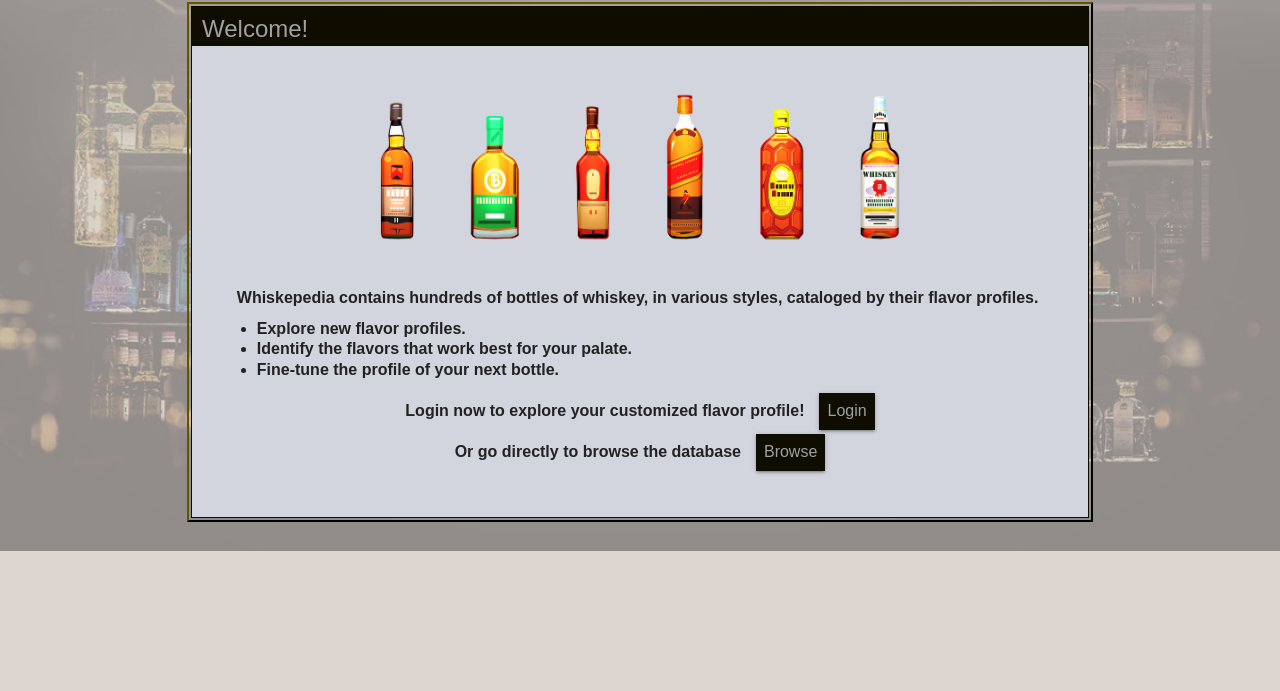
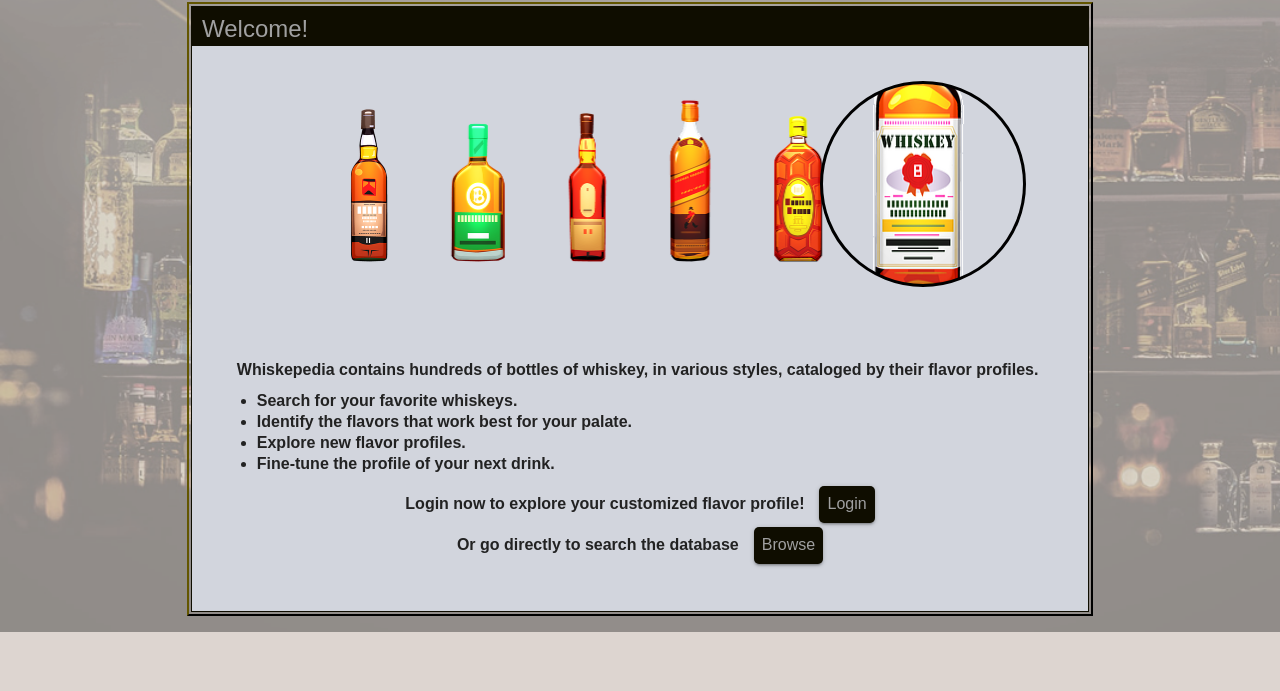
Before and after one commit to team-whiskepedia/whiskepedia, a website with bundled scripts: page public/index.html in a window 1280 px wide. Shown: the part 109-800 px from the top of the page. Built offline with nearby package versions, Linux system fonts and the light colour scheme; a web font is replaced by a local one.

Commit message:
splash page juicy-ness

```diff
--- a/public/src/components/app/App.js
+++ b/public/src/components/app/App.js
@@ -17,17 +17,21 @@ export class App extends Component {
                 <!-- header goes here -->
                 <main class="container">
                     <h3>Welcome!</h3>
-                    <div class="slideshow-container">
-                        <img src="assets/whiskey-sprite.png" alt="bottles of whiskey">
+                    <div class="image-container">
+                        <div class="magnifier-container">
+                            <div class=img-magnifier-glass></div>
+                            <img src="assets/whiskey-sprite.png" alt="bottles of whiskey">
+                        </div>
                     </div>
                     <section class="info">
                         <p>
                             Whiskepedia contains hundreds of bottles of whiskey, in various styles,
                             cataloged by their flavor profiles.
                             <ul>
-                                <li>Explore new flavor profiles. </li>
+                                <li>Search for your favorite whiskeys. </li>
                                 <li>Identify the flavors that work best for your palate.</li>
-                                <li>Fine-tune the profile of your next bottle.</li>
+                                <li>Explore new flavor profiles.</li>
+                                <li>Fine-tune the profile of your next drink.</li>
                             </ul>
                         </p>
                         <div class="row">
@@ -35,7 +39,7 @@ export class App extends Component {
                             <a href="/auth.html">Login</a>
                         </div>
                         <div class="row">
-                            <p>Or go directly to browse the database</p>
+                            <p>Or go directly to search the database</p>
                             <a href="/browse.html">Browse</a>
                         </div>
                     </section>
--- a/public/src/components/app/app.css
+++ b/public/src/components/app/app.css
@@ -30,13 +30,74 @@
     background-color: #0F0D00;
 }
 
-.slideshow-container img {
-    width: 60%;
-    margin-left: 20%;
-    margin-right: 20%;
+
+.image-container {
+    width: 90%;
+    margin-left: 5%;
+    margin-right: 5%;
     margin-top: 5%;
+    margin-bottom: 5%;
     padding: 0;
 }
+.image-container img {
+    width: 100%;
+    padding: 0;
+}
+
+
+@media only screen and (min-width: 960px) {
+    .image-container {
+        width: 600px;
+        height: 180px;
+        margin-left: calc(50% - 300px);
+        margin-right: calc(50% - 300px);
+    }
+    .magnifier-container {
+        width: 600px;
+        height: 180px;
+        position: relative;
+    }
+
+    /* Image magnification techniques based on the following resources:
+    https://www.w3schools.com/howto/howto_js_image_magnifier_glass.asp
+    https://codepen.io/Tipue/pen/RQVzEp
+    */
+    .img-magnifier-glass {
+        position: absolute;
+        margin-left: calc(50% - 300px);
+        margin-right: calc(50% - 300px);
+        border: 3px solid #000;
+        border-radius: 50%;
+        cursor: none;
+        width: 200px;
+        height: 200px;
+        background-image: url(../../../assets/whiskey-sprite-opaque.png);
+        background-repeat: no-repeat;
+        /* background-size: 900px 270px; */
+        background-size: 1200px 360px;
+        left: 500px;
+        top: -10px;
+        background-position: -1040px -90px;
+        animation-name: scroll-magnifier;
+        animation-duration: 10s;
+        animation-iteration-count: infinite;
+    }
+    @keyframes scroll-magnifier {
+        0%, 100% {
+            left: -90px;
+            /* background-position: 100px -45px; */
+            background-position: 50px -140px;
+        }
+        50% {
+            left: 480px;
+            /* background-position: -770px -45px; */
+            background-position: -1040px -140px;
+        }
+    }
+
+}
+
+
 
 .info {
     padding: 5%;
@@ -68,6 +129,7 @@
     padding: 8px;
     color: #A0A0A0;
     background-color: #0F0D00;
+    border-radius: 5px;
     font-weight: 300;
     cursor: pointer;
     text-decoration: none;
```
Also changed, not shown: public/assets/whiskey-sprite-opaque.png (added).
